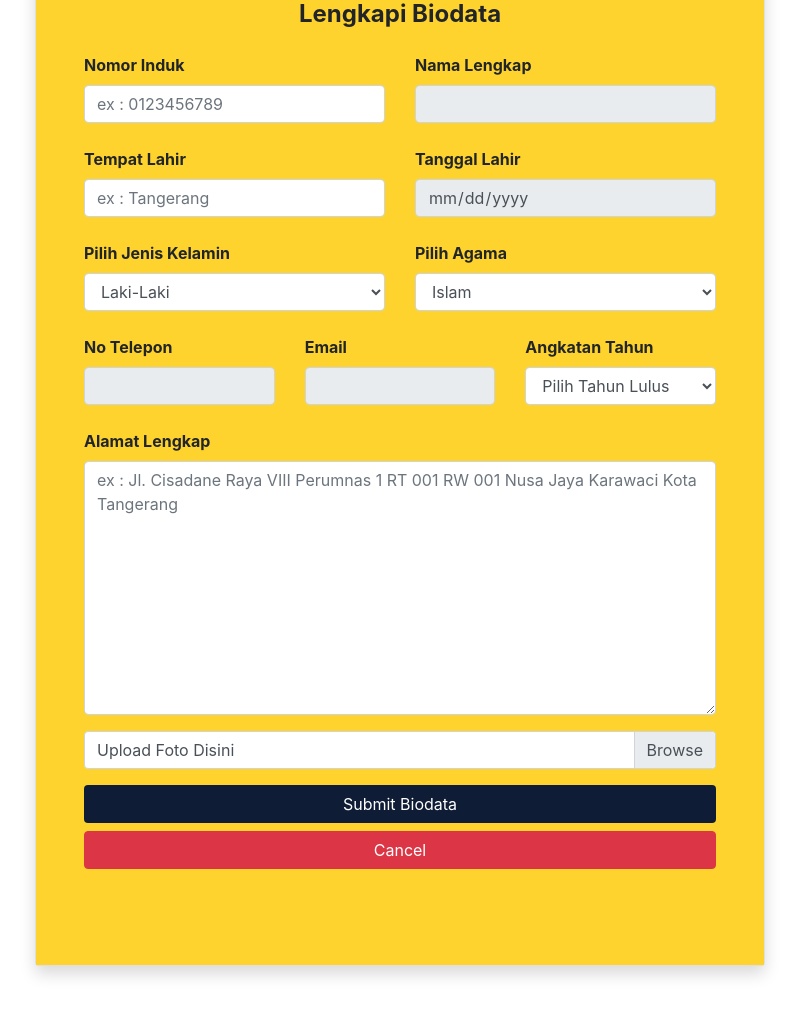
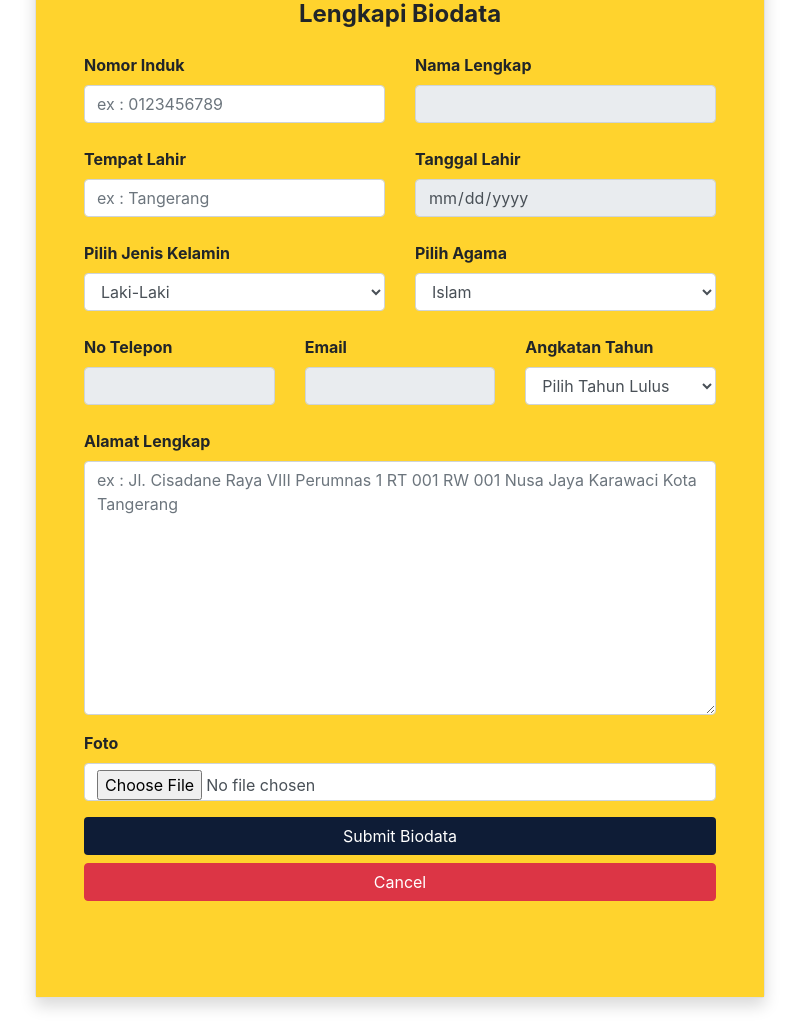
Before and after one commit to m-ade-maulana/polumni, a CodeIgniter app: page /polumni/index.php/auth/biodata in a window 1280 px wide. Shown: the part 73-1095 px from the top of the page, without its empty margins (240-1039 px from the left). Before the commit the page ends 1050 px from the top, so only its background shows below. Run offline with CodeIgniter, Linux system fonts and the light colour scheme; some libraries are stand-ins or nearby versions.

Commit message:
update views

```diff
--- a/application/views/biodata.php
+++ b/application/views/biodata.php
@@ -65,8 +65,8 @@
                         </div>
 
                         <div class="mb-3" hidden>
-                            <input type="text" name="nisn" id="NISN" class="form-control" value="<?= $id_account ?>">
-                            <div class="mt-2"><?= form_error('nisn') ?></div>
+                            <input type="text" name="id_account" id="IDAccount" class="form-control" value="<?= $id_account ?>">
+                            <div class="mt-2"><?= form_error('id_account') ?></div>
                         </div>
 
                         <div class="row">
@@ -123,7 +123,7 @@
                             </div>
                             <div class="col-md-4 form-group mb-3">
                                 <label for="" class="font-weight-bold">Email</label>
-                                <input type="number" name="email" class="form-control" id="Email" value="<?= $email ?>" readonly>
+                                <input type="email" name="email" class="form-control" id="Email" value="<?= $email ?>" readonly>
                                 <div class=" mt-2"><?= form_error('email') ?></div>
                             </div>
                             <div class="col-md-4 form-group mb-3">
@@ -144,11 +144,9 @@
                             <textarea name="alamat" id="Alamat" class="form-control" cols="30" rows="10" placeholder="ex : Jl. Cisadane Raya VIII Perumnas 1 RT 001 RW 001 Nusa Jaya Karawaci Kota Tangerang"></textarea>
                             <div class=" mt-2"><?= form_error('alamat') ?></div>
                         </div>
-                        <div class="input-group mb-3">
-                            <div class="custom-file">
-                                <input type="file" class="custom-file-input" name="foto_profile" id="foto_profile" aria-describedby="fotoProfile">
-                                <label class="custom-file-label" for="fotoProfile">Upload Foto Disini</label>
-                            </div>
+                        <div class="form-group mb-3">
+                            <label for="" class="font-weight-bold">Foto</label>
+                            <input type="file" class="form-control" name="foto_profile" id="foto_profile">
                         </div>
                         <div class="text-center">
                             <button type="submit" class="btn btn-block btn-color px-5">Submit Biodata</button>
```
